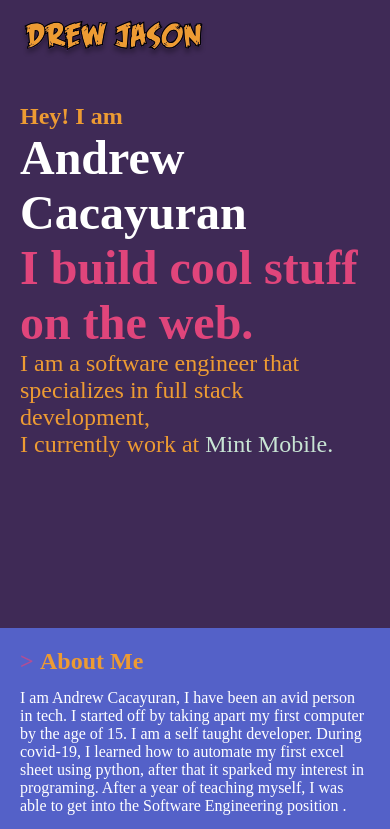
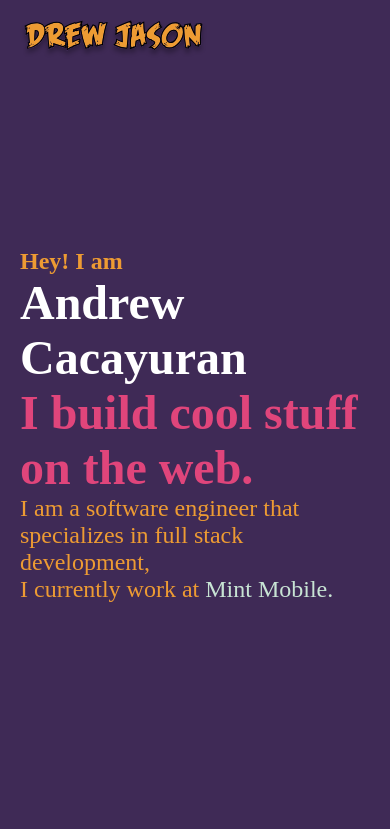
Before and after one commit to jayedeem/portfolio23, a React (Vite) app: page / in a window 390 px wide. Shown: the top 829 px of the page. Built offline with nearby package versions, Linux system fonts and the light colour scheme; a web font is replaced by a local one.

Commit message:
spacing on mobile

```diff
--- a/src/app.module.scss
+++ b/src/app.module.scss
@@ -1,6 +1,11 @@
 @use "./styles/variables.scss" as *;
 
 .heroContainer {
+  height: 100vh;
+  display: flex;
+  flex-direction: column;
+  place-content: center;
+  margin-top: -100px;
   h4 {
     font-size: 20px;
   }
@@ -13,6 +18,12 @@
   .mintMobile {
     text-decoration: none;
     color: #c8e4d4;
+  }
+
+  @media screen and (min-width: 768px) {
+    height: unset;
+    display: block;
+    margin: unset;
   }
 }
 
```
